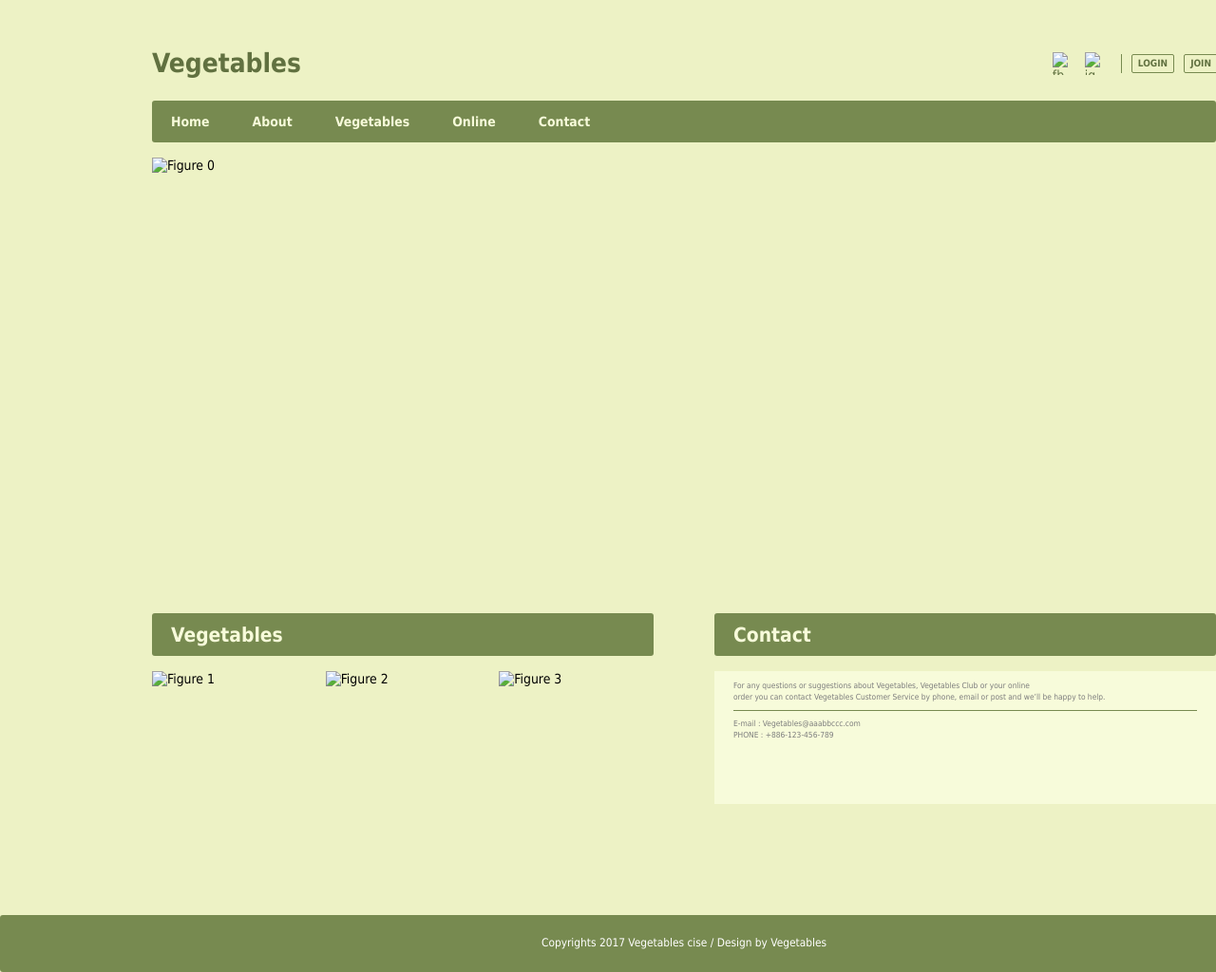
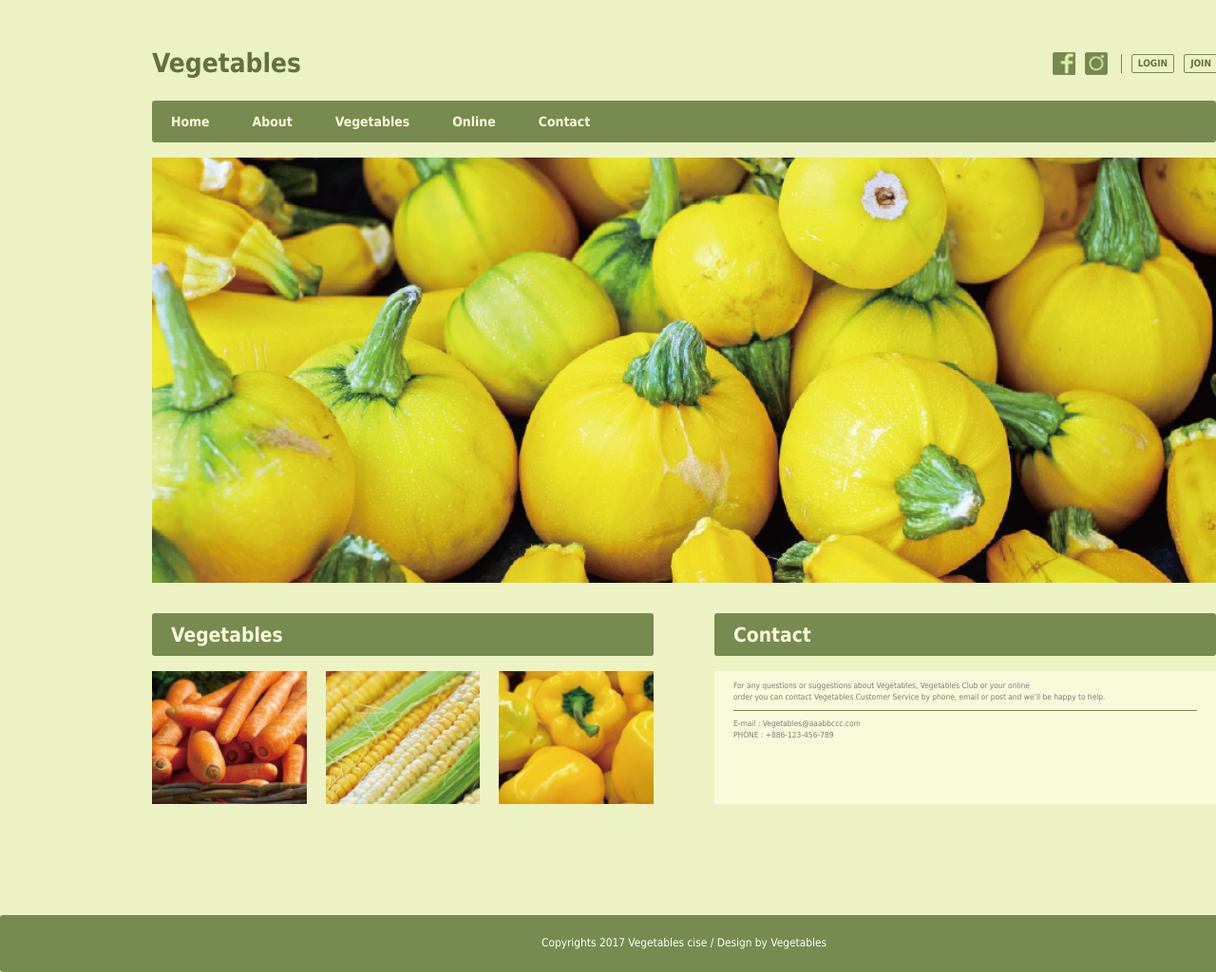
Before and after one commit to kitty0908960278-pixel/2026wk3hw, a plain HTML site: page index.html in a window 1280 px wide. Shown: the top 1024 px of the page at 95% size. Drawn offline with Linux system fonts and the light colour scheme.

Commit message:
Fix image paths and clean up HTML structure
Updated image source paths and fixed HTML formatting.

```diff
--- a/index.html
+++ b/index.html
@@ -13,10 +13,10 @@
     <h1 class="header-title">Vegetables</h1>
     <div class="header-actions">
      <div class="item item--1">
-        <img class="gallery-img" src="image\ef2befe44f345742d886cdcadd4936a9603470d5.png" alt="fb">
+        <img class="gallery-img" src="ef2befe44f345742d886cdcadd4936a9603470d5.png" alt="fb">
         </div>
         <div class="item item--2">
-        <img class="gallery-img" src="image\c3394cafc2268043fcf5c8b28dd7553045849607.png" alt="ig">
+        <img class="gallery-img" src="c3394cafc2268043fcf5c8b28dd7553045849607.png" alt="ig">
         </div>
         <div class="header-auth">
             <a class="header-button" href="#">LOGIN</a>
@@ -38,7 +38,7 @@
 
     <div class="big-image">
         <div class="item item--1">
-        <img class="gallery-img" src="image\img_main_pumpkin.png" alt="Figure 0">
+        <img class="gallery-img" src="img_main_pumpkin.png" alt="Figure 0">
         </div>
     </div>
 
@@ -48,13 +48,13 @@
         </div>
     <div class="gallery-grid">
         <div class="item item--1">
-        <img class="gallery-img" src="image\img_vegetables_carrot.png" alt="Figure 1">
+        <img class="gallery-img" src="img_vegetables_carrot.png" alt="Figure 1">
         </div>
         <div class="item item--2">
-        <img class="gallery-img" src="image\img_vegetables_corn.png" alt="Figure 2">
+        <img class="gallery-img" src="img_vegetables_corn.png" alt="Figure 2">
         </div>
         <div class="item item--3">
-        <img class="gallery-img" src="image\img_vegetables_pepper.png" alt="Figure 3">
+        <img class="gallery-img" src="img_vegetables_pepper.png" alt="Figure 3">
         </div>
     </div>
     </article>
```
